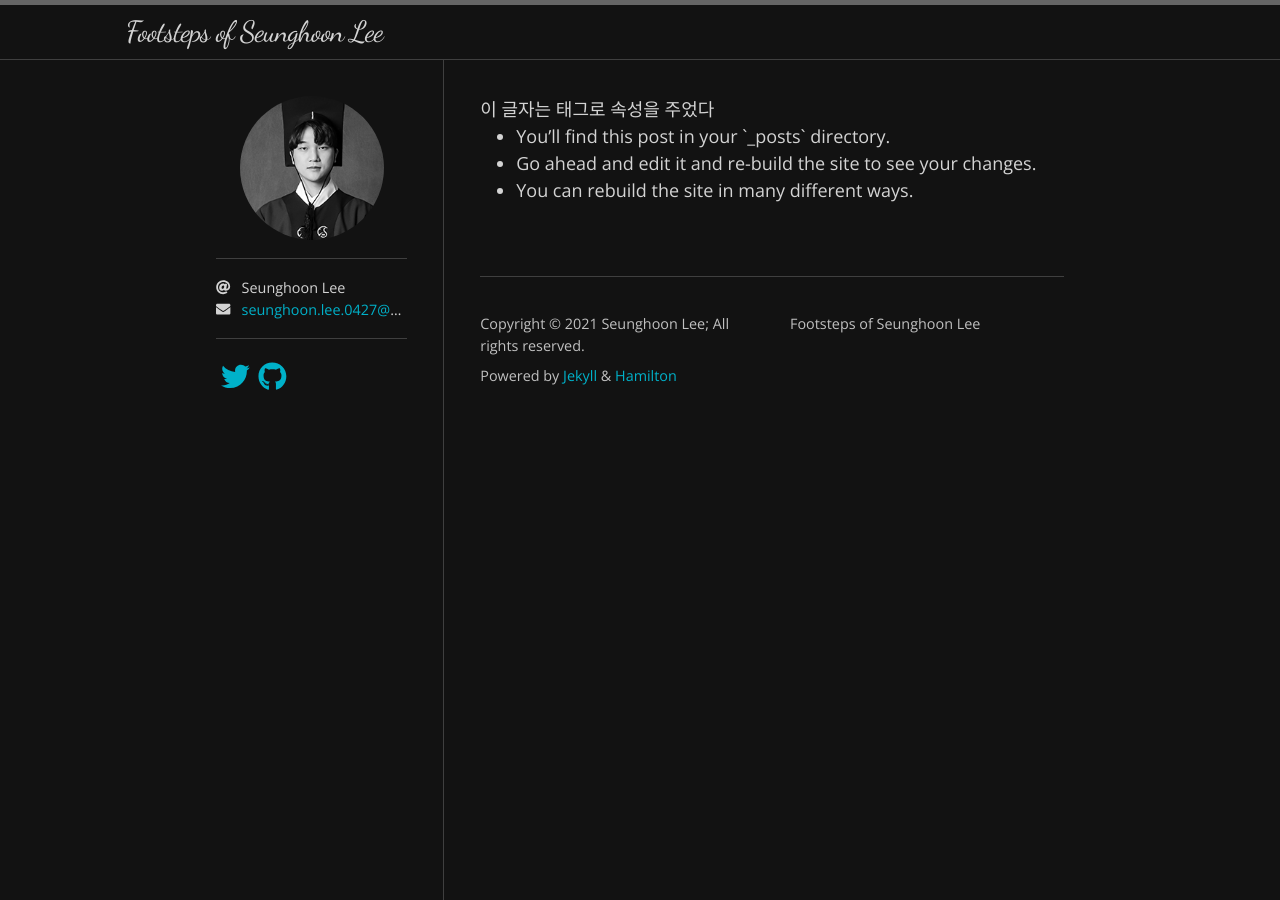
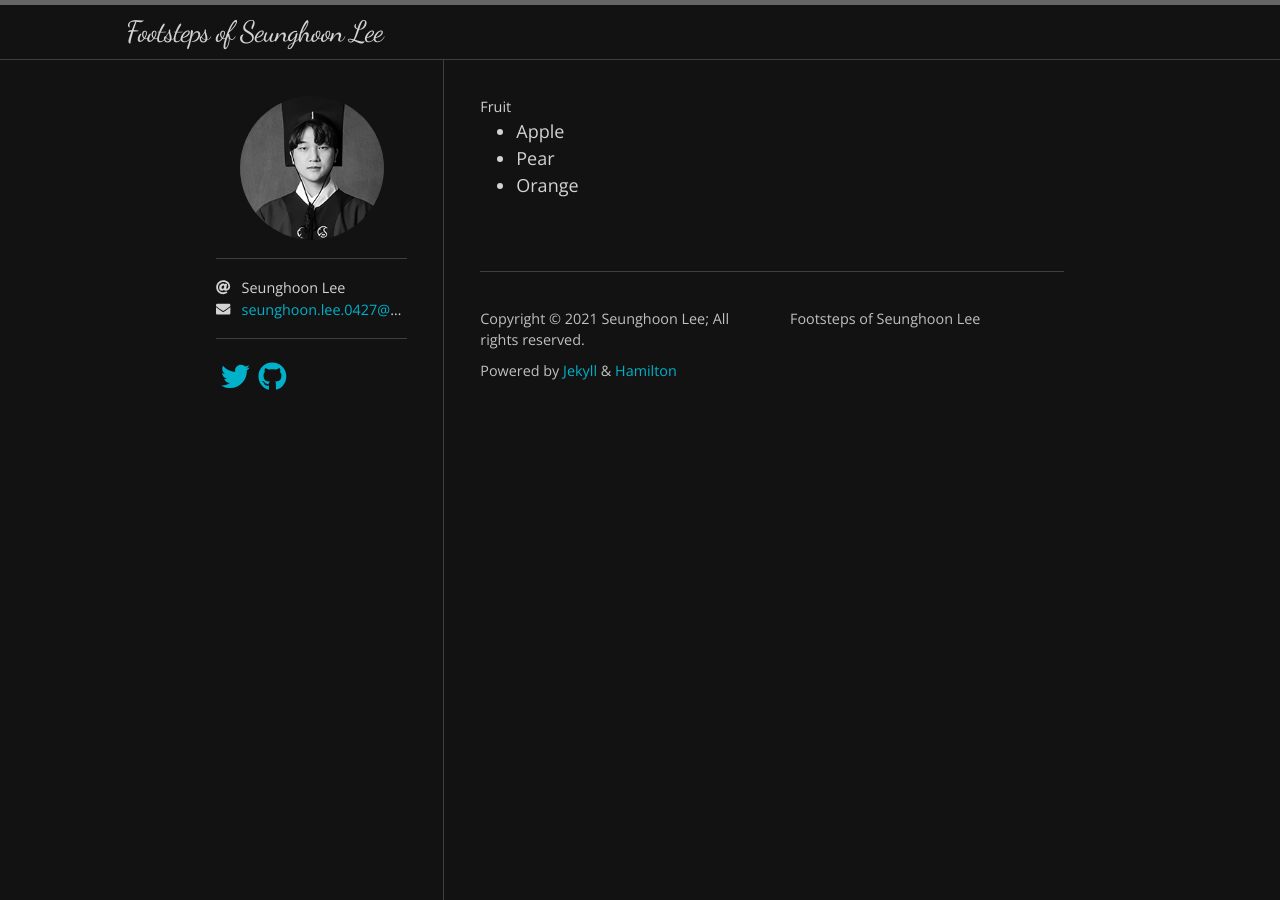
Before and after one commit to SeungHoon00/seunghoon00.github.io, a Jekyll site: the page built from index.html, in a window 1280 px wide. Built offline with Jekyll 4.4.1, drawn with Linux system fonts in a browser that asks for light colours; nearby versions of some CDN libraries; some web fonts are replaced; the list of posts is cut into pages by our own code.

Commit message:
Update home.html

```diff
--- a/_layouts/home.html
+++ b/_layouts/home.html
@@ -13,14 +13,15 @@ layout: default
   {% endif %}
 
   <div>
-  <hX>이 글자는 태그로 속성을 주었다</hX>
-  <ul>
-    <li>You’ll find this post in your `_posts` directory.</li>
-    <li>Go ahead and edit it and re-build the site to see your changes. </li>
-    <li>You can rebuild the site in many different ways.</li>
-  </ul>
+  <figure>
+    <figcaption>Fruit</figcaption>
+    <ul>
+        <li>Apple</li>
+        <li>Pear</li>
+        <li>Orange</li>
+    </ul>
+  </figure>
 
-  </ul>
   </div>
   {%- if jekyll.environment == "production" and site.disqus -%}
     <script id="dsq-count-scr" src="//{{ site.disqus }}.disqus.com/count.js" async></script>
```
